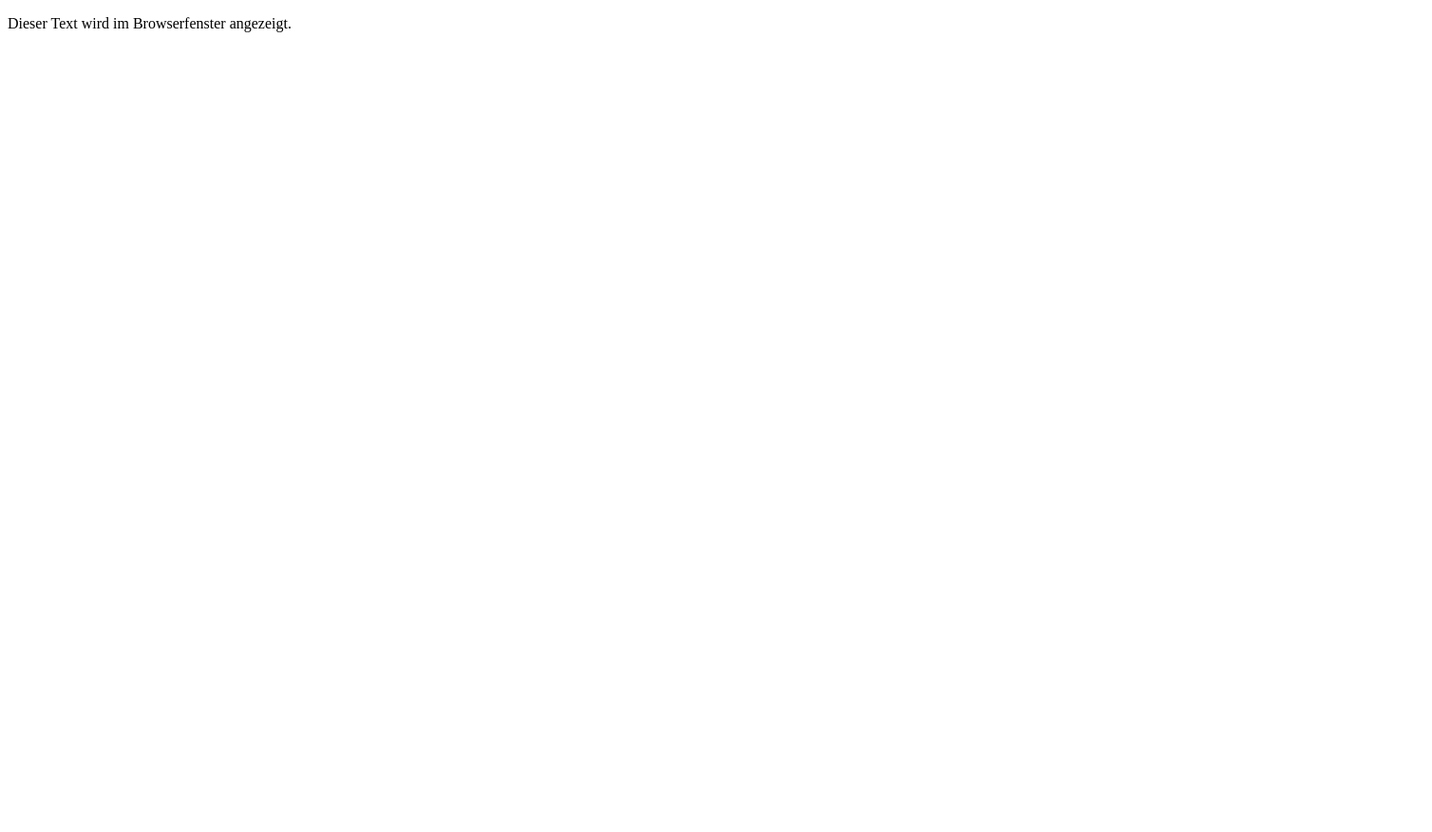
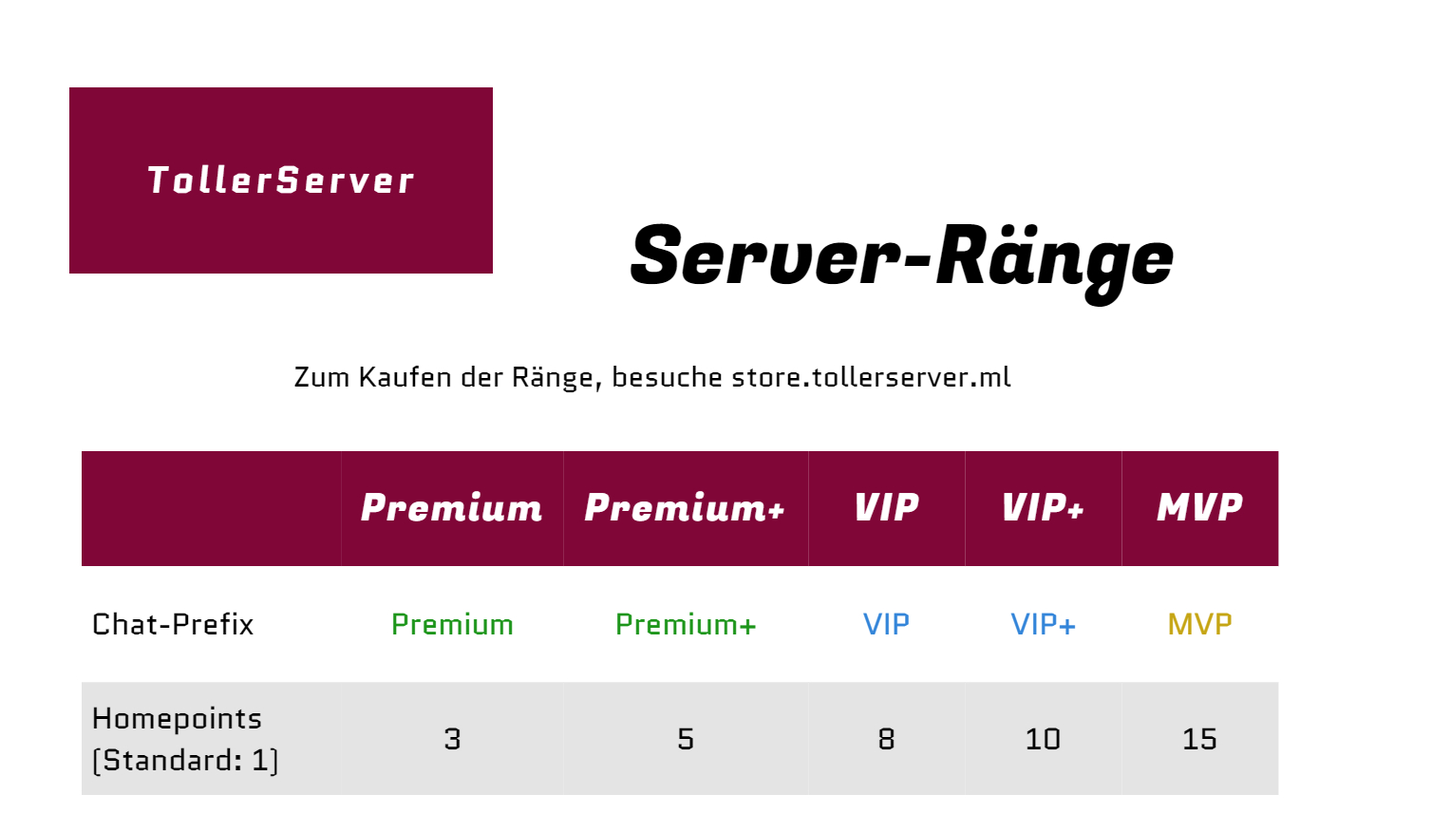
Before and after one commit to Poldi-de/tollerserver.github.io, a plain HTML site: page index.html in a window 1280 px wide. Shown: the top 876 px of the page at 95% size, 1508 px wide, since content can reach past the window. Before the commit the page ends 800 px from the top, so only its background shows below. Drawn offline with Linux system fonts and the light colour scheme.

Commit message:
Update index.html

```diff
--- a/index.html
+++ b/index.html
@@ -6,6 +6,6 @@
     <title>Ränge</title>
   </head>
   <body>
-    <p>Dieser Text wird im Browserfenster angezeigt.</p>
+    <img src="table.jpg" alt="Table">
   </body>
 </html>
```
